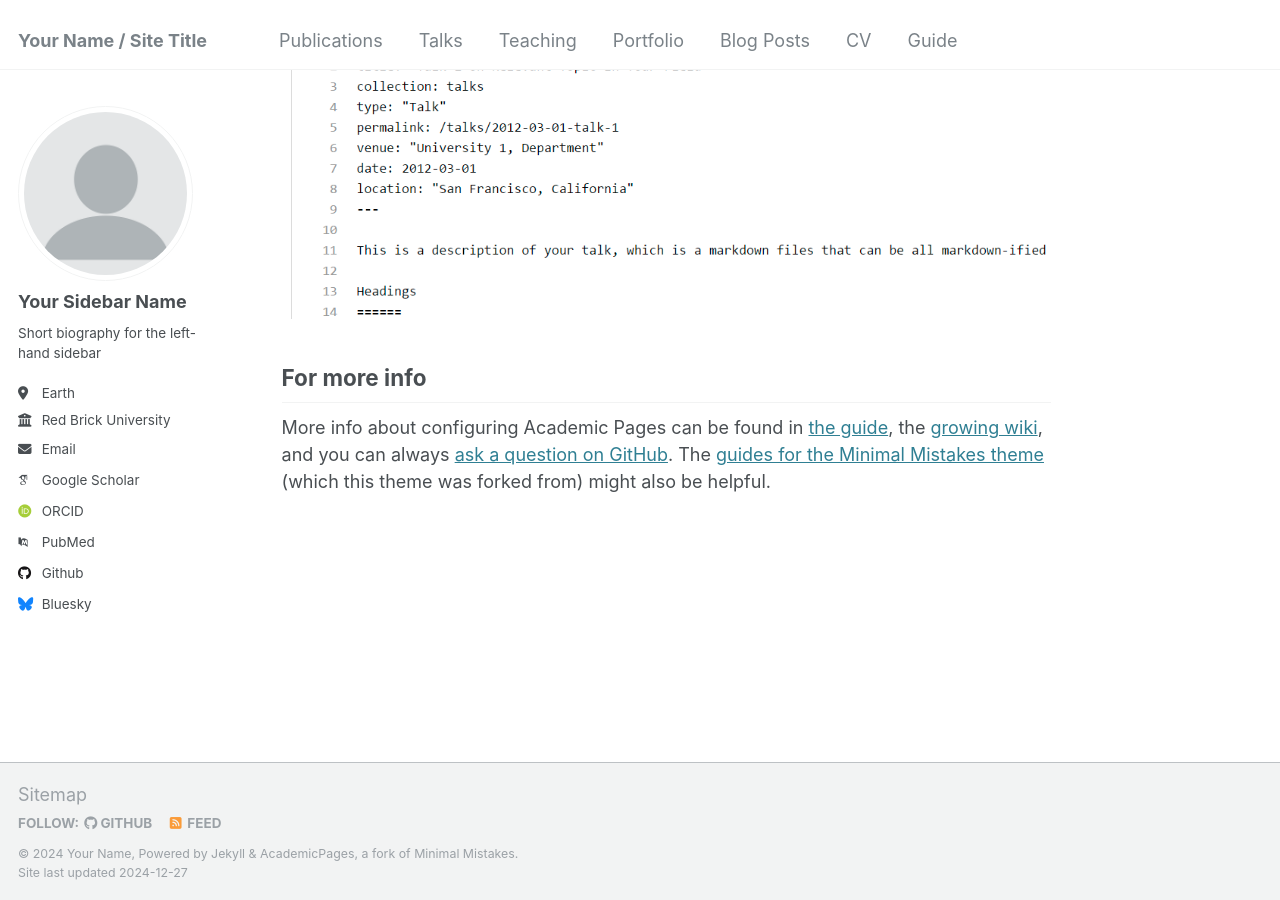
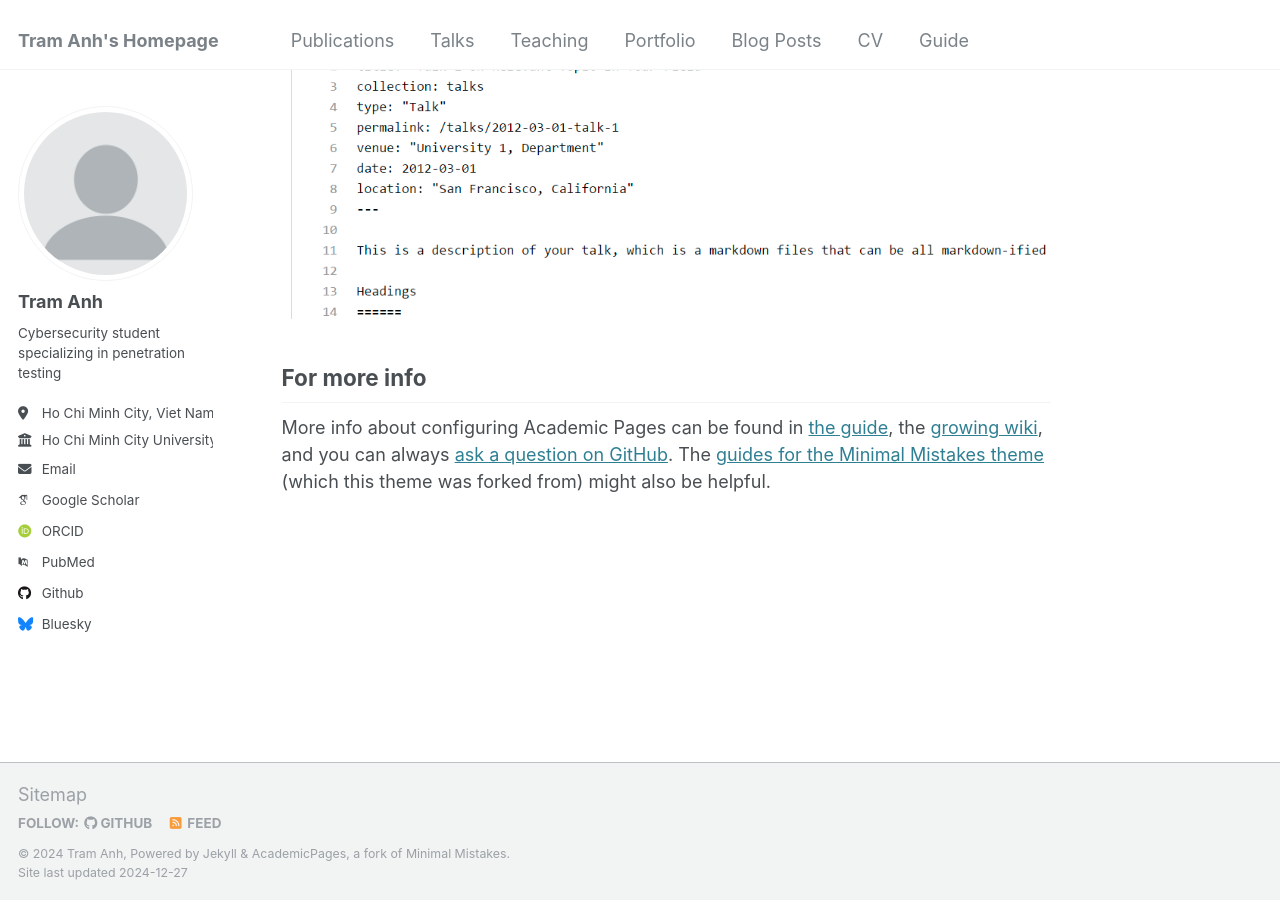
Before and after one commit to tramanh2604/my-pages, a Jekyll site: the page built from _pages/about.md, in a window 1280 px wide and 900 px high, scrolled down 2643 px. Built offline with Jekyll 4.4.1, drawn with Linux system fonts in a browser that asks for light colours; some web fonts are replaced.

Commit message:
Update info on sidebar _config.yml

```diff
--- a/_config.yml
+++ b/_config.yml
@@ -8,9 +8,9 @@
 
 # Basic Site Settings
 locale                   : "en-US"
-title                    : "Your Name / Site Title"
+title                    : "Tram Anh's Homepage"
 title_separator          : "-"
-name                     : &name "Your Name"
+name                     : &name "Tram Anh"
 description              : &description "personal description"
 url                      : https://academicpages.github.io # the base hostname & protocol for your site e.g. "https://[your GitHub username].github.io"
 baseurl                  : "" # the subpath of your site, e.g. "/blog"
@@ -22,13 +22,13 @@ repository               : "academicpages/academicpages.github.io"
 author:
   # Biographic information
   avatar           : "profile.png"
-  name             : "Your Sidebar Name"
+  name             : "Tram Anh"
   pronouns         : # example: "she/her"
-  bio              : "Short biography for the left-hand sidebar"
-  location         : "Earth"
-  employer         : "Red Brick University"
+  bio              : "Cybersecurity student specializing in penetration testing"
+  location         : "Ho Chi Minh City, Viet Nam"
+  employer         : "Ho Chi Minh City University of Science"
   uri              : # URL
-  email            : "none@example.org"
+  email            : "buihuynhtramanh1004@gmail.com"
 
   # Academic websites
   arxiv            : # URL - Update with the correct link to your profile
```
